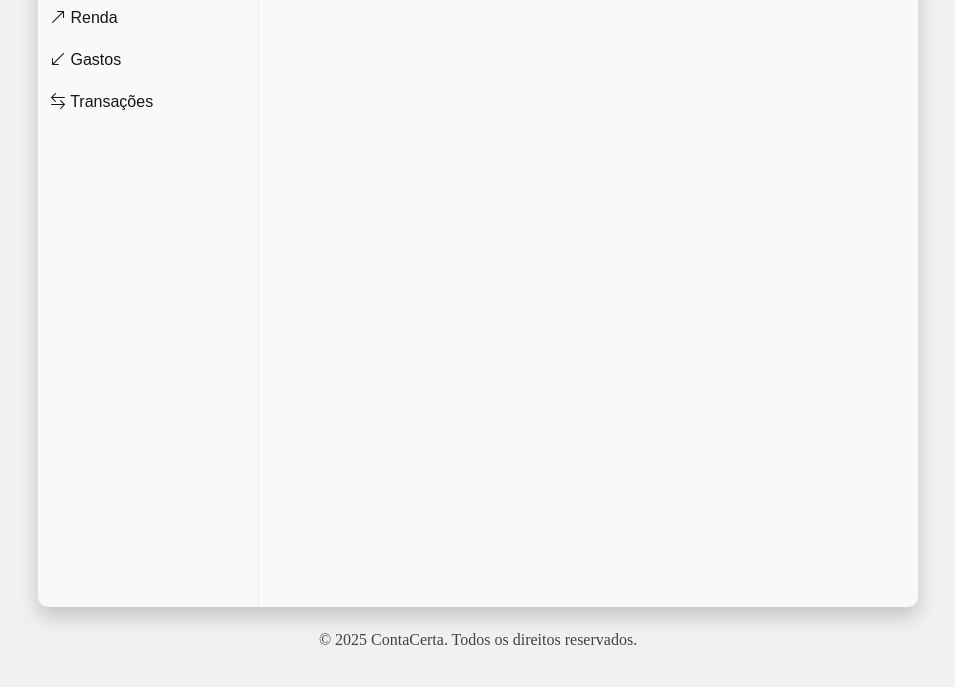
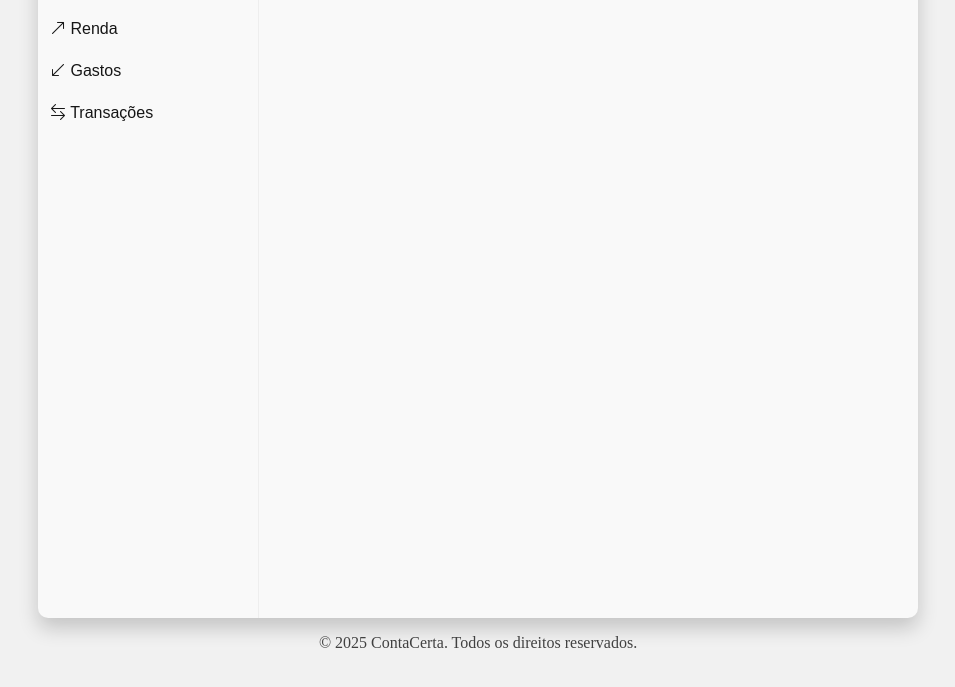
Before and after one commit to iansergio/fabrica-de-software, a plain HTML site: page index.html in a window 1280 px wide. Shown: the part 145-832 px from the top of the page, without its empty margins (162-1117 px from the left). Drawn offline with nearby package versions, Linux system fonts and the light colour scheme.

Commit message:
css update

```diff
--- a/css/style.css
+++ b/css/style.css
@@ -1,6 +1,6 @@
 body {
     margin: 0;
-    padding: 2rem;
+    padding: 2.7rem;
     height: 100%;
     box-sizing: border-box;
     display: flex;
@@ -79,8 +79,6 @@ footer {
     position: relative;
     bottom: 0;
     left: 0;
-    width: 100%;
-    padding: 0.5rem;
     text-align: center;
     color: #161616;
     opacity: 80%;
```
